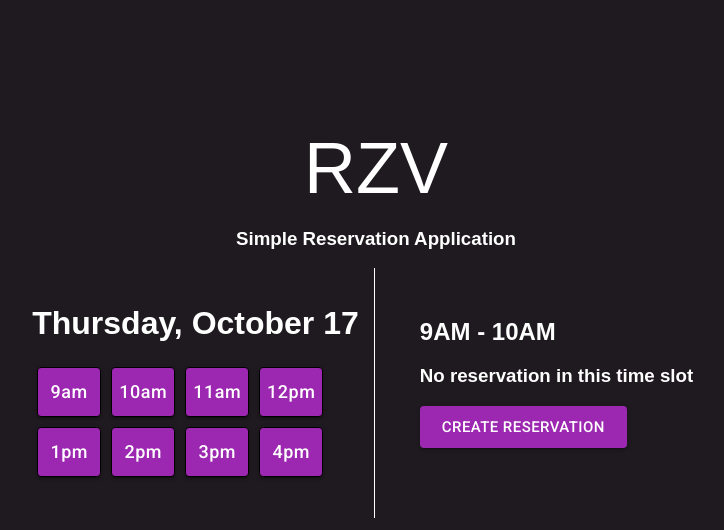
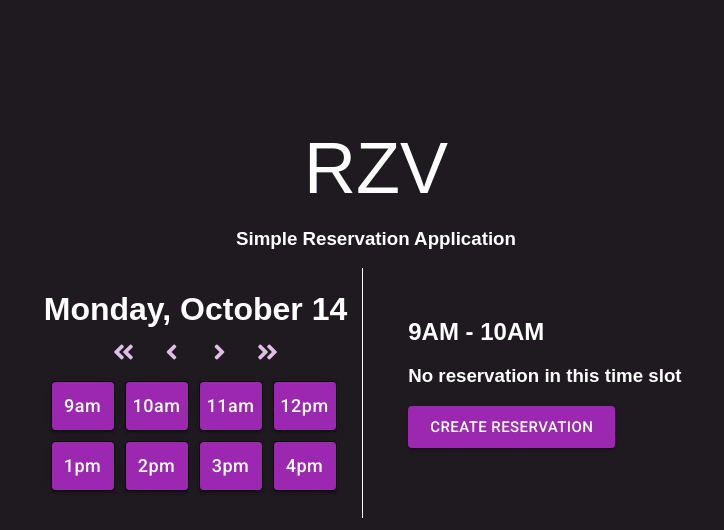
Before and after one commit to TorianHarris/RZV, a React (Create React App) app: page / in a window 1280 px wide. Shown: the top 530 px of the page, without its empty margins (264-988 px from the left). Built offline with nearby package versions, Linux system fonts and the light colour scheme; no server answers.

Commit message:
feat/ calendar buttons

```diff
--- a/package.json
+++ b/package.json
@@ -4,16 +4,19 @@
   "private": true,
   "dependencies": {
     "@material-ui/core": "^4.5.1",
+    "@material-ui/icons": "^4.5.1",
     "axios": "^0.19.0",
     "body-parser": "^1.19.0",
     "concurrently": "^5.0.0",
     "cors": "^2.8.5",
     "express": "^4.17.1",
+    "moment": "^2.24.0",
     "mongoose": "^5.7.4",
     "morgan": "^1.9.1",
     "react": "^16.10.2",
     "react-calendar": "^2.19.2",
     "react-dom": "^16.10.2",
+    "react-moment": "^0.9.6",
     "react-redux": "^7.1.1",
     "react-scripts": "3.2.0",
     "redux": "^4.0.4",
--- a/public/index.html
+++ b/public/index.html
@@ -4,6 +4,7 @@
     <meta charset="utf-8" />
     <link rel="icon" href="%PUBLIC_URL%/favicon.ico" />
     <link rel="stylesheet" href="https://fonts.googleapis.com/css?family=Roboto:300,400,500,700&display=swap" />
+    <link rel="stylesheet" href="https://cdnjs.cloudflare.com/ajax/libs/font-awesome/5.11.2/css/all.min.css">
     <meta name="viewport" content="width=device-width, initial-scale=1" />
     <meta name="theme-color" content="#000000" />
     <meta
--- a/src/App.jsx
+++ b/src/App.jsx
@@ -8,7 +8,13 @@ import Modal from "./components/Modal";
 import TimeSlot from "./components/TimeSlot";
 import ReservationInfo from "./components/ReservationInfo";
 
-const timeMaker = function (start, end, startMeridiem, endMeridiem) {
+import Moment from 'react-moment';
+import IconButton from '@material-ui/core/IconButton';
+import Icon from '@material-ui/core/Icon'
+import ArrowBackIos from '@material-ui/icons/ArrowBackIos';
+import ArrowForwardIos from '@material-ui/icons/ArrowForwardIos';
+
+const timeMaker = function (start = 9, end = 5, startMeridiem = 'am', endMeridiem = 'pm') {
   let time = start;
   let meridiem = startMeridiem;
   const times = [];
@@ -22,7 +28,7 @@ const timeMaker = function (start, end, startMeridiem, endMeridiem) {
   return times;
 }
 
-const times = timeMaker(9,5,'am','pm');
+const times = timeMaker();
 
 const style = {
   container: {
@@ -41,9 +47,13 @@ const style = {
   },
   row: {
     display: 'flex',
-    height: 250,
     alignItems: "center",
     justifyContent: "center"
+  },
+  column: {
+    display: 'flex',
+    alignItems: 'center',
+    flexDirection: 'column'
   },
   timeSlotContainer: {
     width: 300,
@@ -51,14 +61,14 @@ const style = {
   date: {
     color: "white",
     marginTop: 0,
-    marginBottom: 20
+    marginBottom: 0,
   },
   divider: {
     backgroundColor: "white",
     marginLeft: 15,
     marginRight: 15,
     height: '100%'
-  }
+  },
 };
 
 class App extends Component {
@@ -67,16 +77,22 @@ class App extends Component {
   }
 
   render() {
+    const date = new Date();
     return (
       <Container style={style.container}>
         <div style={style.header}>
           <p style={style.title}>RZV</p>
           <h3>Simple Reservation Application</h3>
         </div>
-        <div style={style.row}>
-          <div>
-            <h1 style={style.date}>Thursday, October 17</h1>
-            <Modal />
+        <div style={{...style.row, ...{height: 250}}}>
+          <div style={style.column}>
+            <h1 style={style.date}><Moment format="dddd, MMMM DD">{date}</Moment></h1>
+            <div style={style.row}>
+              <IconButton><Icon className='fas fa-angle-double-left icon'/></IconButton>
+              <IconButton><Icon className='fas fa-angle-left icon'/></IconButton>
+              <IconButton><Icon className='fas fa-angle-right icon'/></IconButton>
+              <IconButton><Icon className='fas fa-angle-double-right icon'/></IconButton>
+            </div>
             <div style={style.timeSlotContainer}>
               {times.map((t, index) =>
                 index < times.length - 1 ? (
@@ -100,6 +116,7 @@ class App extends Component {
             }
           />
         </div>
+        <Modal />
       </Container>
     );
   }
--- a/src/index.css
+++ b/src/index.css
@@ -10,3 +10,13 @@ body {
     -moz-osx-font-smoothing: grayscale;
     background-color: #1e1a1f;
   }
+
+.icon {
+  color: #e1bee7;
+  transition: color 0.15s;
+}
+
+.icon:hover {
+  color: #ef5350;
+  transition: color 0.3s;
+}
```
Also changed, not shown: 1 other file (tests, documents, lock files or other folders).
